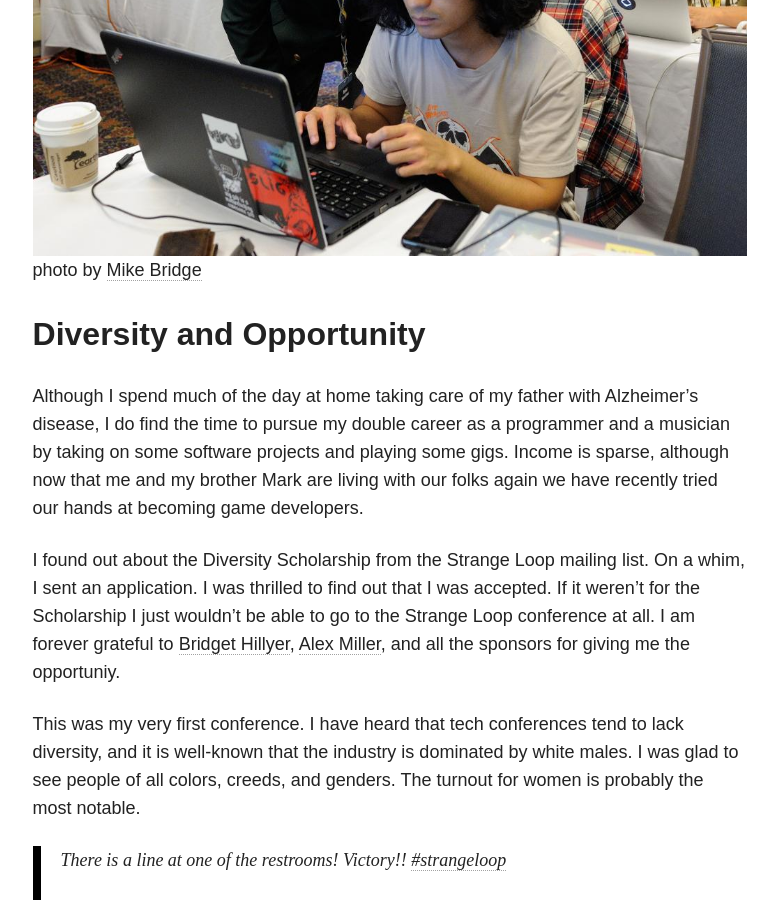
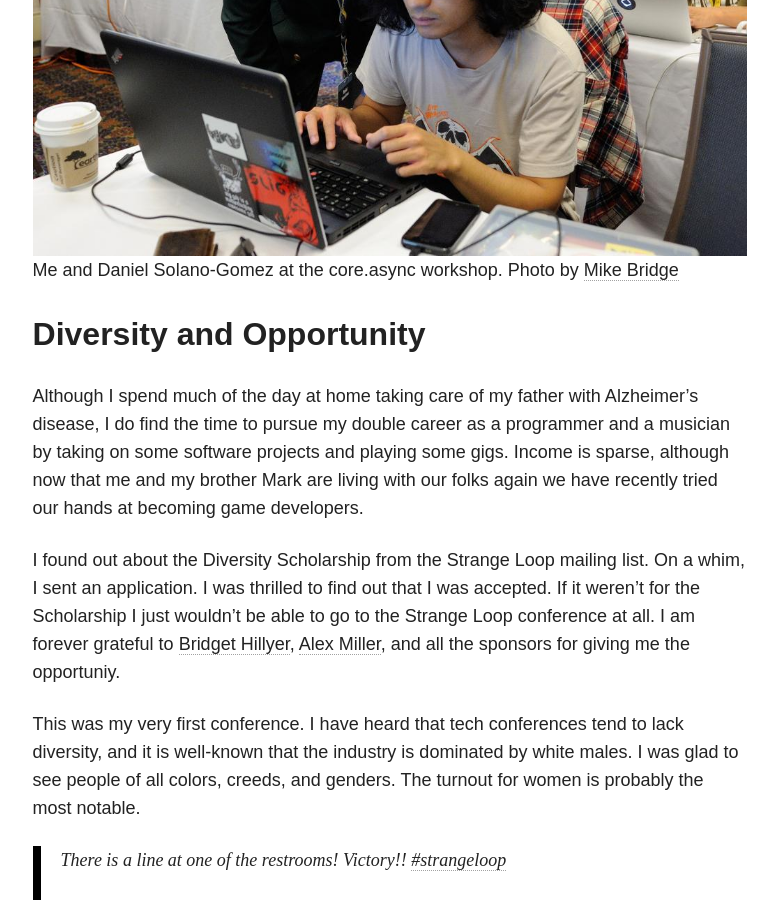
Before and after one commit to krisc/krisc.github.io, a Jekyll site: the page built from _posts/blog/2014-09-24-StrangeLoop2014.md, in a window 1280 px wide and 900 px high, scrolled down 670 px. Shown: the whole window, without its empty margins (347-1125 px from the left). Built offline with Jekyll 4.4.1, drawn with Linux system fonts in a browser that asks for light colours; nearby versions of some CDN libraries; comment, search, counter and statistics services are not loaded.

Commit message:
photo caption

```diff
--- a/_posts/blog/2014-09-24-StrangeLoop2014.md
+++ b/_posts/blog/2014-09-24-StrangeLoop2014.md
@@ -6,7 +6,7 @@ categories: blog
 
 #Reflections on my first conference
 ![Me and Daniel Solano-Gomez at the core.async workshop]({{ site.url }}/assets/zangderak-deepbluelambda-byMike.jpg)
-photo by [Mike Bridge](https://twitter.com/michaelbridge)
+Me and Daniel Solano-Gomez at the core.async workshop. Photo by [Mike Bridge](https://twitter.com/michaelbridge)
 
 ##Diversity and Opportunity
 Although I spend much of the day at home taking care of my father with Alzheimer's disease, I do find the time to pursue my double career as a programmer and a musician by taking on some software projects and playing some gigs. Income is sparse, although now that me and my brother Mark are living with our folks again we have recently tried our hands at becoming game developers.
```
